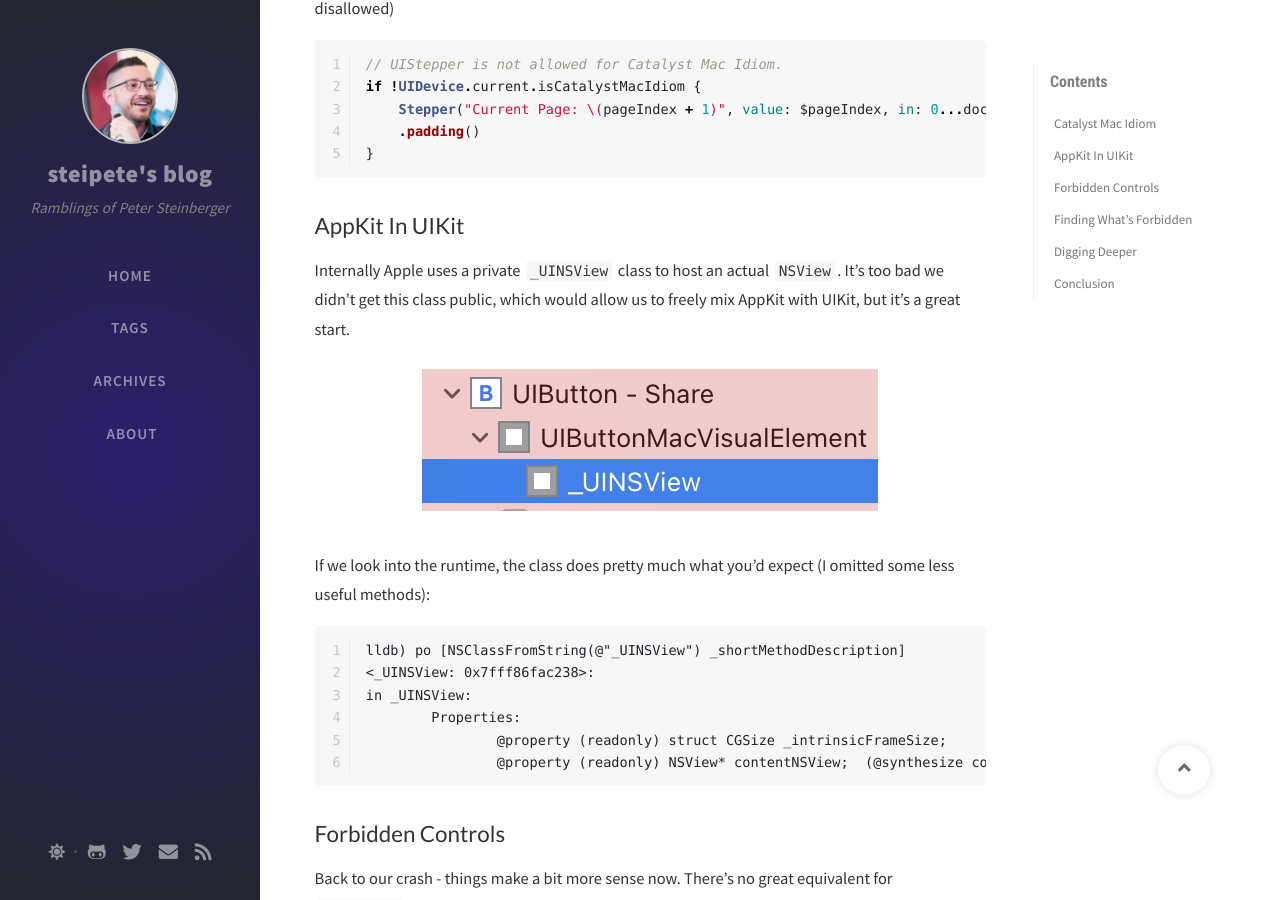
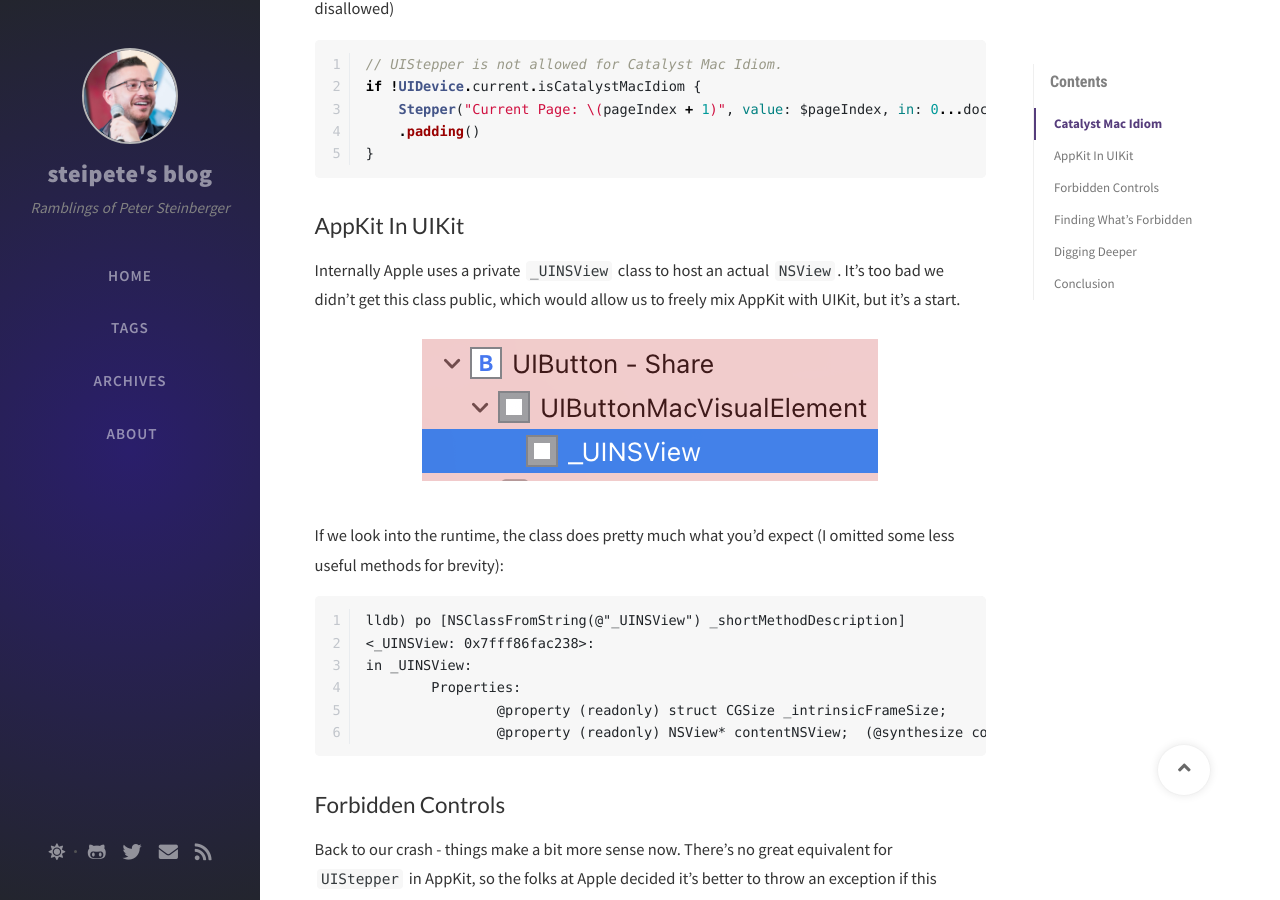
Before and after one commit to steipete/steipete.com, a Jekyll site: the page built from _posts/2020-09-22-forbidden-controls-in-catalyst-mac-idiom.md, in a window 1280 px wide and 900 px high, scrolled down 1401 px. Built offline with Jekyll 4.4.1, drawn with Linux system fonts in a browser that asks for light colours; nearby versions of some CDN libraries; comment, search, counter and statistics services are not loaded.

Commit message:
lipstick

````diff
--- a/_posts/2020-09-22-forbidden-controls-in-catalyst-mac-idiom.md
+++ b/_posts/2020-09-22-forbidden-controls-in-catalyst-mac-idiom.md
@@ -58,11 +58,11 @@
 
 ## AppKit In UIKit
 
-Internally Apple uses a private `_UINSView` class to host an actual `NSView`. It's too bad we didn't get this class public, which would allow us to freely mix AppKit with UIKit, but it's a great start.
+Internally Apple uses a private `_UINSView` class to host an actual `NSView`. It's too bad we didn't get this class public, which would allow us to freely mix AppKit with UIKit, but it's a start.
 
 ![UIButton Mac Idiom](/assets/img/2020/mac-idiom-forbidden-controls/uinsview.png)
 
-If we look into the runtime, the class does pretty much what you'd expect (I omitted some less useful methods):
+If we look into the runtime, the class does pretty much what you'd expect (I omitted some less useful methods for brevity):
 
 ```
 lldb) po [NSClassFromString(@"_UINSView") _shortMethodDescription]
````
